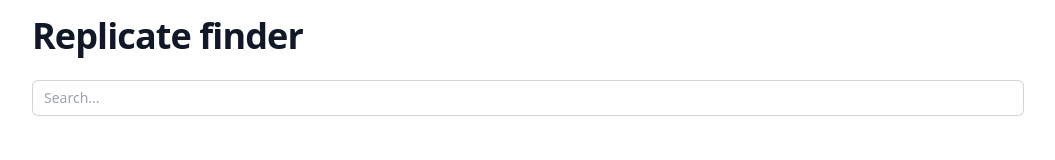
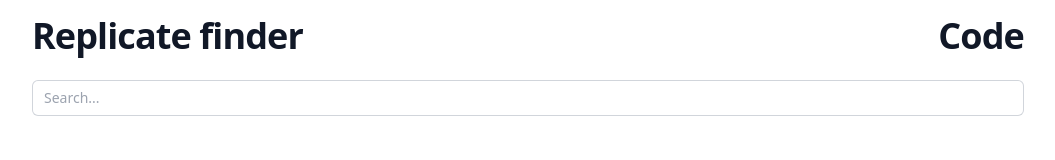
Before and after one commit to Pwntus/replicate-finder, a website: page index.html in a window 1280 px wide. Shown: the whole page, without its empty margins (112-1167 px from the left). Drawn offline with nearby package versions, Linux system fonts and the light colour scheme.

Commit message:
feat: add gh link

```diff
--- a/index.html
+++ b/index.html
@@ -90,8 +90,16 @@
   </head>
   <body class="antialiased h-full min-h-screen bg-white text-neutral-900">
     <main class="container mx-auto p-2 lg:p-4">
-      <h1 class="text-3xl font-bold tracking-tight text-gray-900 sm:text-4xl">
+      <h1
+        class="text-3xl font-bold tracking-tight text-gray-900 sm:text-4xl flex"
+      >
         Replicate finder
+        <div class="grow"></div>
+        <a
+          href="https://github.com/Pwntus/replicate-finder"
+          class="hover:underline"
+          >Code</a
+        >
       </h1>
       <input
         type="text"
```
Also changed, not shown: model-keywords.json (+1 -1 lines).
